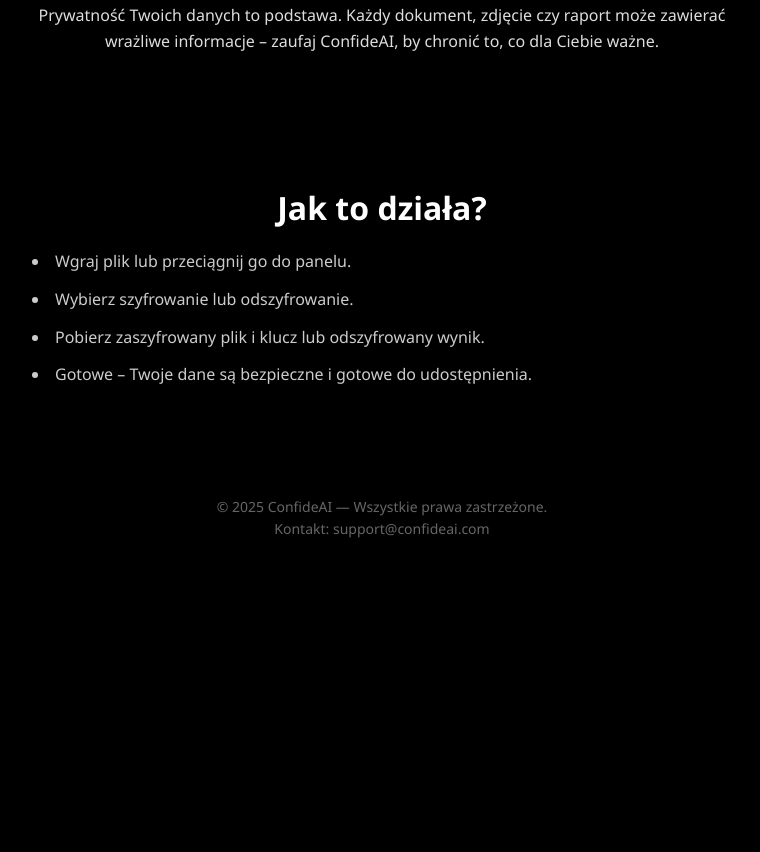
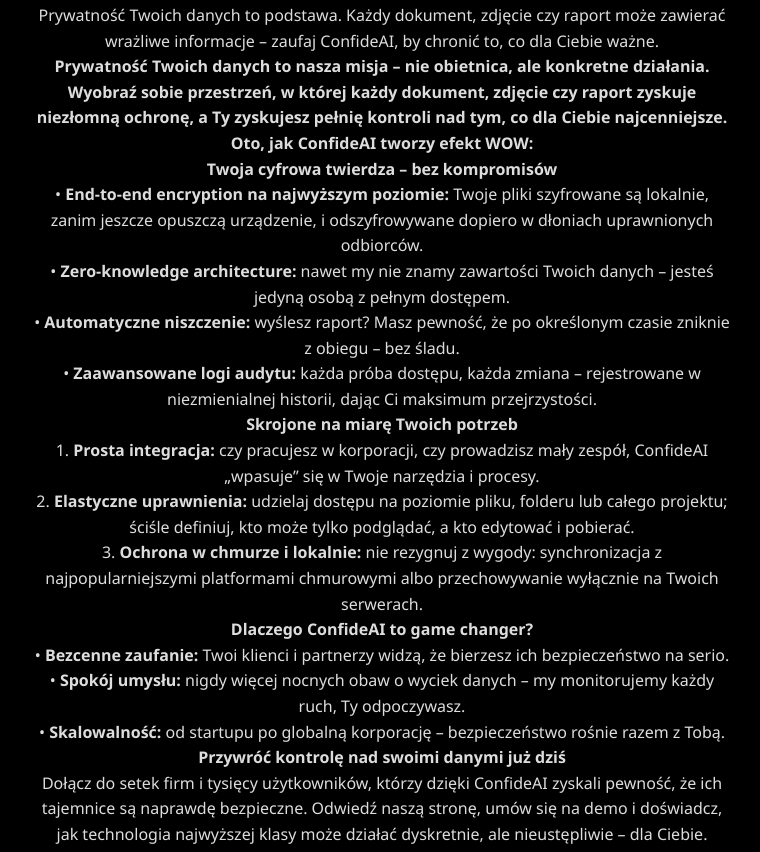
Before and after one commit to Pietr00ass/ConfideAI-streamlit, a plain HTML site: page static_site/index.html in a window 1280 px wide. Shown: the part 949-1801 px from the top of the page, without its empty margins (258-1018 px from the left). Before the commit the page ends 1522 px from the top, so only its background shows below. Drawn offline with Linux system fonts and the light colour scheme.

Commit message:
Update index.html

```diff
--- a/static_site/index.html
+++ b/static_site/index.html
@@ -26,6 +26,27 @@
   <section class="why">
     <h2>Po co?</h2>
     <p>Prywatność Twoich danych to podstawa. Każdy dokument, zdjęcie czy raport może zawierać wrażliwe informacje – zaufaj ConfideAI, by chronić to, co dla Ciebie ważne.</p>
+ <p><strong>Prywatność Twoich danych to nasza misja – nie obietnica, ale konkretne działania. Wyobraź sobie przestrzeń, w której każdy dokument, zdjęcie czy raport zyskuje niezłomną ochronę, a Ty zyskujesz pełnię kontroli nad tym, co dla Ciebie najcenniejsze. Oto, jak ConfideAI tworzy efekt WOW:</strong></p>
+
+<p><strong>Twoja cyfrowa twierdza – bez kompromisów</strong></p>
+<p>• <strong>End-to-end encryption na najwyższym poziomie:</strong> Twoje pliki szyfrowane są lokalnie, zanim jeszcze opuszczą urządzenie, i odszyfrowywane dopiero w dłoniach uprawnionych odbiorców.</p>
+<p>• <strong>Zero-knowledge architecture:</strong> nawet my nie znamy zawartości Twoich danych – jesteś jedyną osobą z pełnym dostępem.</p>
+<p>• <strong>Automatyczne niszczenie:</strong> wyślesz raport? Masz pewność, że po określonym czasie zniknie z obiegu – bez śladu.</p>
+<p>• <strong>Zaawansowane logi audytu:</strong> każda próba dostępu, każda zmiana – rejestrowane w niezmienialnej historii, dając Ci maksimum przejrzystości.</p>
+
+<p><strong>Skrojone na miarę Twoich potrzeb</strong></p>
+<p>1. <strong>Prosta integracja:</strong> czy pracujesz w korporacji, czy prowadzisz mały zespół, ConfideAI „wpasuje” się w Twoje narzędzia i procesy.</p>
+<p>2. <strong>Elastyczne uprawnienia:</strong> udzielaj dostępu na poziomie pliku, folderu lub całego projektu; ściśle definiuj, kto może tylko podglądać, a kto edytować i pobierać.</p>
+<p>3. <strong>Ochrona w chmurze i lokalnie:</strong> nie rezygnuj z wygody: synchronizacja z najpopularniejszymi platformami chmurowymi albo przechowywanie wyłącznie na Twoich serwerach.</p>
+
+<p><strong>Dlaczego ConfideAI to game changer?</strong></p>
+<p>• <strong>Bezcenne zaufanie:</strong> Twoi klienci i partnerzy widzą, że bierzesz ich bezpieczeństwo na serio.</p>
+<p>• <strong>Spokój umysłu:</strong> nigdy więcej nocnych obaw o wyciek danych – my monitorujemy każdy ruch, Ty odpoczywasz.</p>
+<p>• <strong>Skalowalność:</strong> od startupu po globalną korporację – bezpieczeństwo rośnie razem z Tobą.</p>
+
+<p><strong>Przywróć kontrolę nad swoimi danymi już dziś</strong></p>
+<p>Dołącz do setek firm i tysięcy użytkowników, którzy dzięki ConfideAI zyskali pewność, że ich tajemnice są naprawdę bezpieczne. Odwiedź naszą stronę, umów się na demo i doświadcz, jak technologia najwyższej klasy może działać dyskretnie, ale nieustępliwie – dla Ciebie.</p>
+
   </section>
 
   <section class="how" id="app">
```
